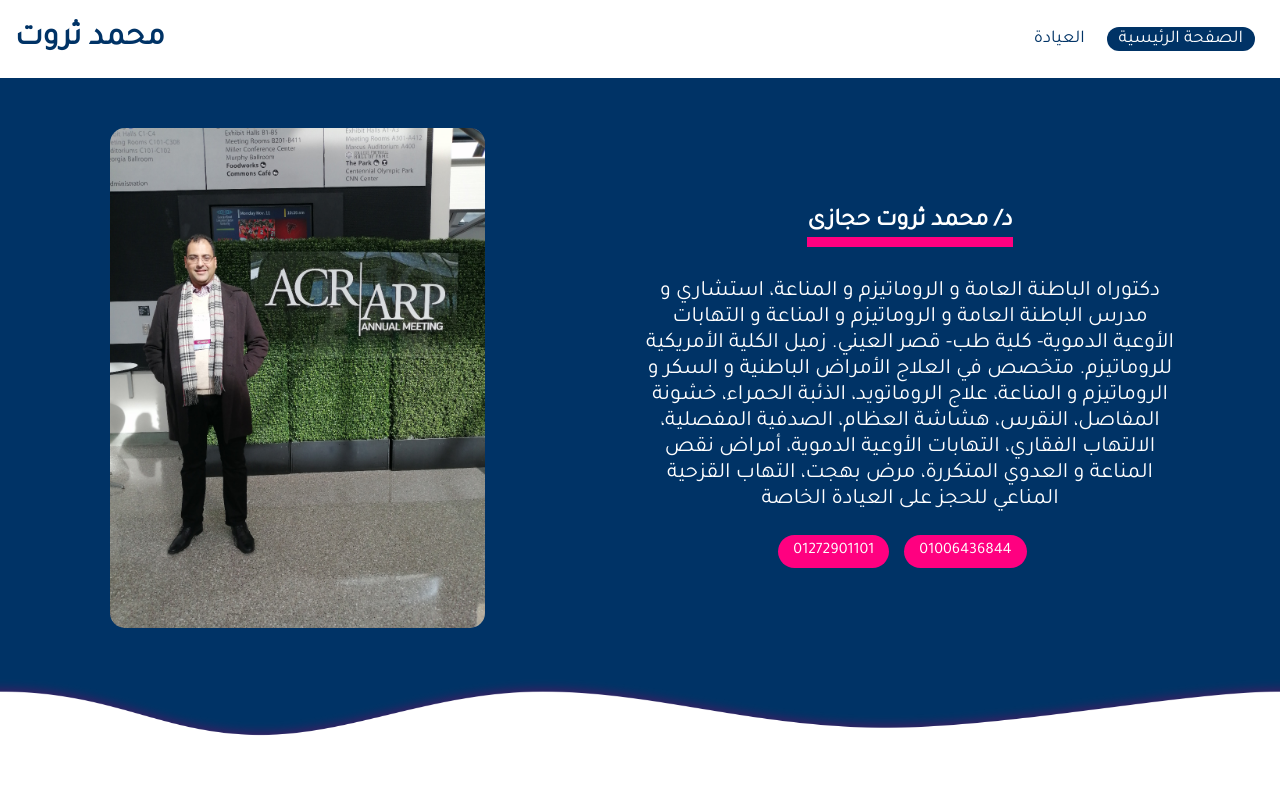
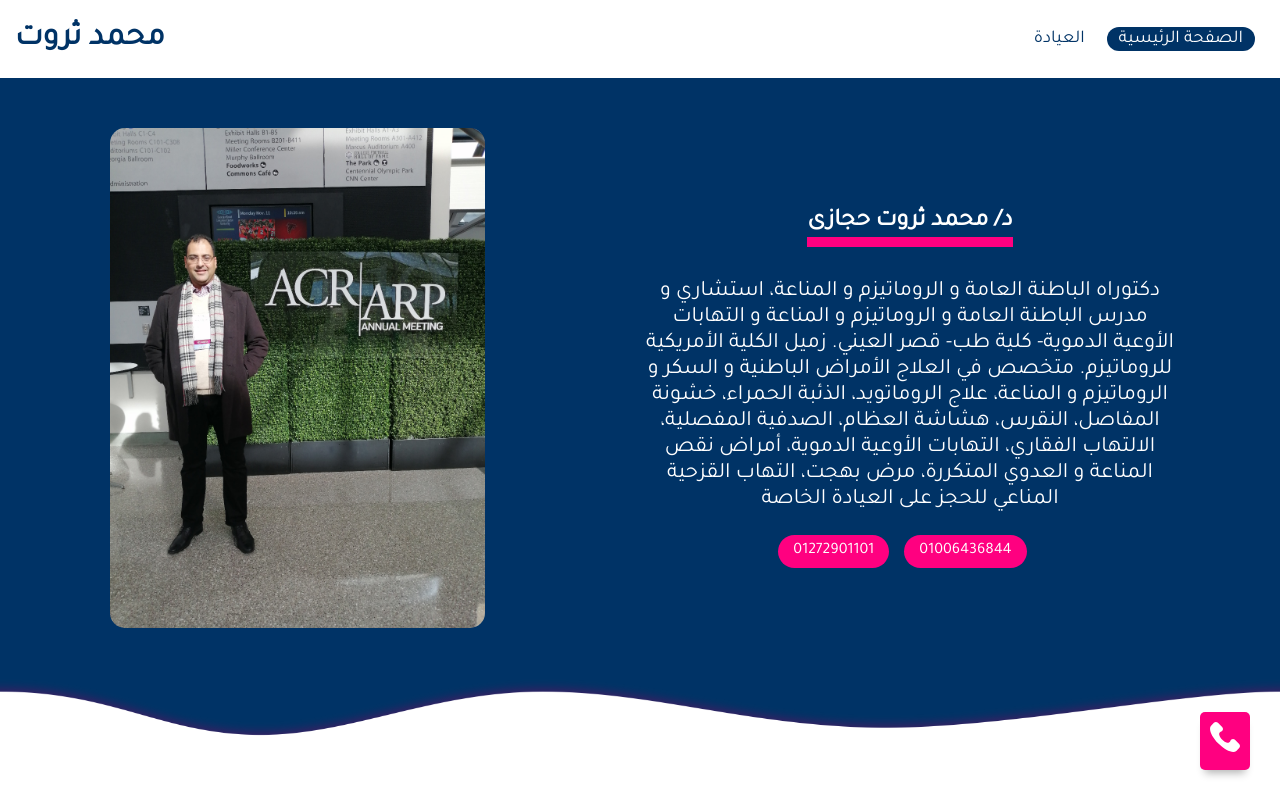
Before and after one commit to sherif-wael/mohamed-tharwat, a Next.js app: page / in a window 1280 px wide. Shown: the top 800 px of the page. Built offline with nearby package versions, Linux system fonts and the light colour scheme; a web font is replaced by a local one.

Commit message:
initial commit

```diff
--- a/components/layout.js
+++ b/components/layout.js
@@ -3,6 +3,7 @@ import GlobalStyles from "../styles/global"
 import Navbar from "./navbar";
 import Footer from "./footer";
 import Main from "../styles/main"
+import Phone from "./phone"
 
 function Layout({children}){
     return (
@@ -13,6 +14,7 @@ function Layout({children}){
                 <link href="https://fonts.googleapis.com/css2?family=Markazi+Text&family=Tajawal&display=swap" rel="stylesheet"></link>
             </Head>
             <GlobalStyles />
+            <Phone />
             <Navbar />
             <Main>
                 {children}
--- /dev/null
+++ b/components/phone.js
@@ -0,0 +1,28 @@
+import styled from "styled-components";
+
+
+
+const StyledContainer = styled.a`
+    background-color: ${props => props.theme.colors.secondary};
+    box-shadow: 0 8px 8px -5px rgb(0, 0, 0, 0.3);
+    border-radius: 5px;
+    img{
+        width: 30px;
+        height: 30px;
+        padding: 10px;
+    }
+    position: fixed;
+    right: 30px;
+    bottom: 30px;
+    z-index: 4;
+`
+
+function Phone(){
+    return (
+        <StyledContainer href="tel:01272901101">
+            <img src="/images/phone.svg" alt="phone image" />
+        </StyledContainer>
+    )
+}
+
+export default Phone
```
Also changed, not shown: public/images/phone.svg (added).
